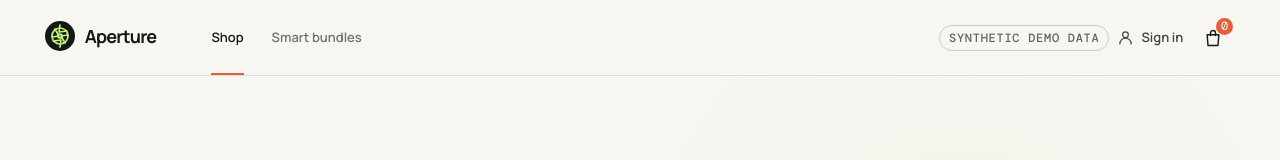
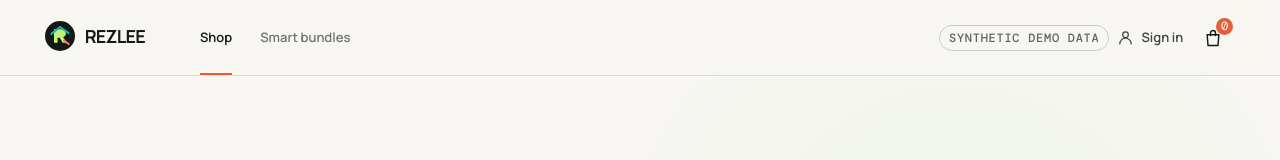
Before and after one commit to rezlee71017/commercial-operations-ai, a Next.js app in the folder app/: page / in a window 1280 px wide. Shown: the top 160 px of the page. Built offline with nearby package versions, Linux system fonts and the light colour scheme.

Commit message:
Refresh REZLEE customer and merchant UI

```diff
--- a/app/src/design/figma/components/shared/Brand.tsx
+++ b/app/src/design/figma/components/shared/Brand.tsx
@@ -1,12 +1,14 @@
-import Icon from "./Icon"
-
 export default function Brand({ inverse = false }: { inverse?: boolean }) {
   return (
     <span className={`brand ${inverse ? "brand-inverse" : ""}`}>
-      <span className="brand-mark">
-        <Icon name="aperture" size={24} />
+      <span className="brand-mark" aria-hidden="true">
+        <svg viewBox="0 0 32 32" width="24" height="24" fill="none">
+          <path d="M8 25V7h9.2c4.1 0 6.6 2.1 6.6 5.5 0 2.4-1.3 4.1-3.7 4.9L25 25h-5.4l-4.1-6.7h-2.7V25H8Z" fill="currentColor"/>
+          <path d="M4.5 13.2 16.2 4l11.3 8.1" stroke="#14b8a6" strokeWidth="2.7" strokeLinecap="round" strokeLinejoin="round"/>
+          <path d="m21.6 22.5 5.9 4" stroke="#ff765e" strokeWidth="2.7" strokeLinecap="round"/>
+        </svg>
       </span>
-      Aperture
+      <span className="brand-wordmark">REZLEE</span>
     </span>
   )
 }
```
